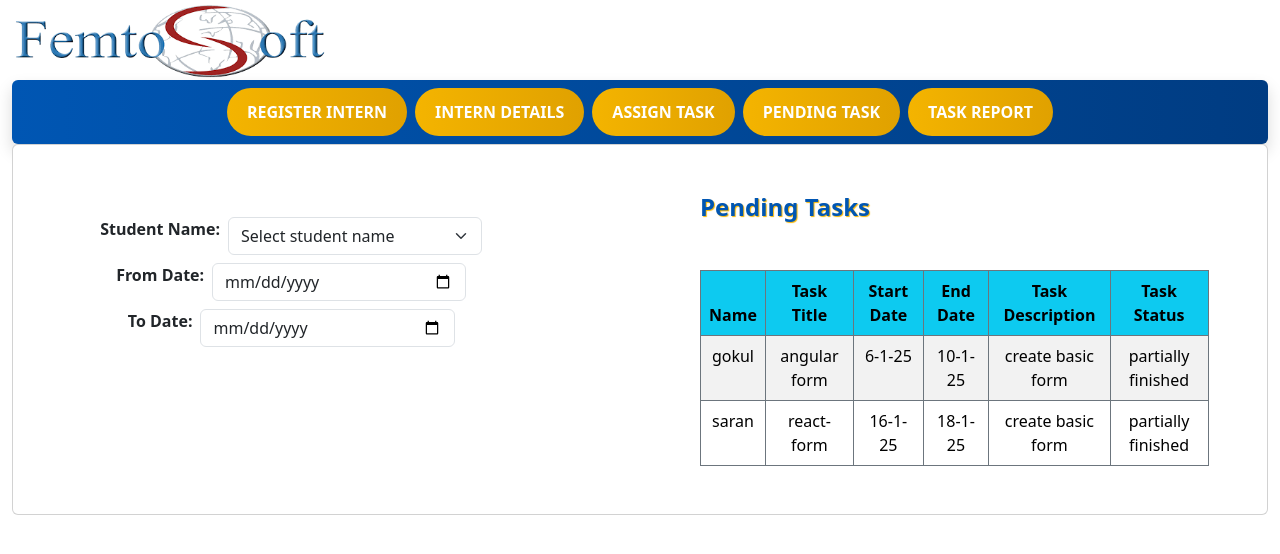
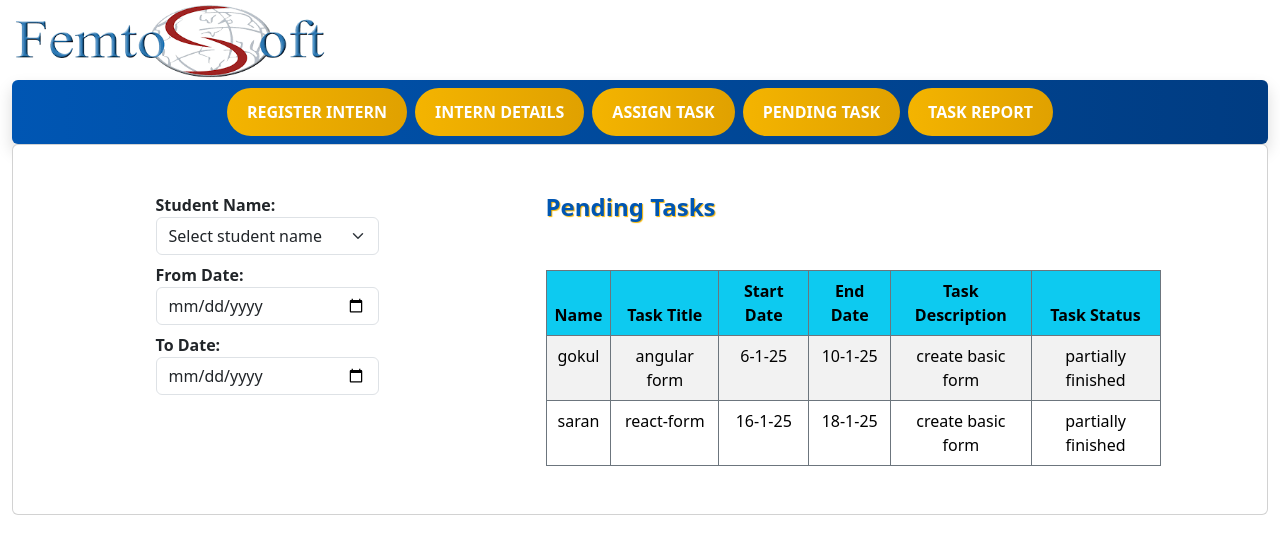
Before and after one commit to gokulrajgokul/Internweb, an Angular app in the folder website/: page /pendingtask in a window 1280 px wide. Shown: the top 554 px of the page. Built offline with nearby package versions, Linux system fonts and the light colour scheme.

Commit message:
pending task change

```diff
--- a/website/src/app/pendingtask/pendingtask.component.html
+++ b/website/src/app/pendingtask/pendingtask.component.html
@@ -17,11 +17,11 @@
     </nav>
     <div class="card">
         <div class="row">
-            <div class="col-lg-5 py-5 m-4 ">
+            <div class=" col-10 col-lg-3  offset-lg-1 col-md-8 offset-md-2 col-sm-8 offset-sm-2  p-5  ">
 
-                <div class="d-flex justify-content-center gap-2 mb-2">
+                <div class=" gap-2 mb-2">
                     <label class="fw-bold">Student Name:</label>
-                    <select class="form-select w-50">
+                    <select class="form-select ">
                         <option value="">Select student name</option>
                         <option value="">Saaran</option>
                         <option value="">Gokul</option>
@@ -29,18 +29,18 @@
                 </div>
 
 
-                <div class="d-flex justify-content-center  gap-2 mb-2">
+                <div class="  gap-2 mb-2">
                     <label class="fw-bold">From Date:</label>
-                    <input type="date" class="form-control w-50">
+                    <input type="date" class="form-control ">
                 </div>
 
 
-                <div class="d-flex justify-content-center  gap-2">
+                <div class="  gap-2">
                     <label class="fw-bold">To Date:</label>
-                    <input type="date" class="form-control w-50">
+                    <input type="date" class="form-control ">
                 </div>
             </div>
-            <div class=" col-lg-5 offset-lg-1 col-md-8  offset-md-2">
+            <div class=" col-lg-6 offset-lg-1 col-md-8  offset-md-2">
                 <h4 class="my-5">Pending Tasks</h4>
 
                 <table class="table table-striped table-bordered border-secondary table-hover  my-5 w-100">
```
